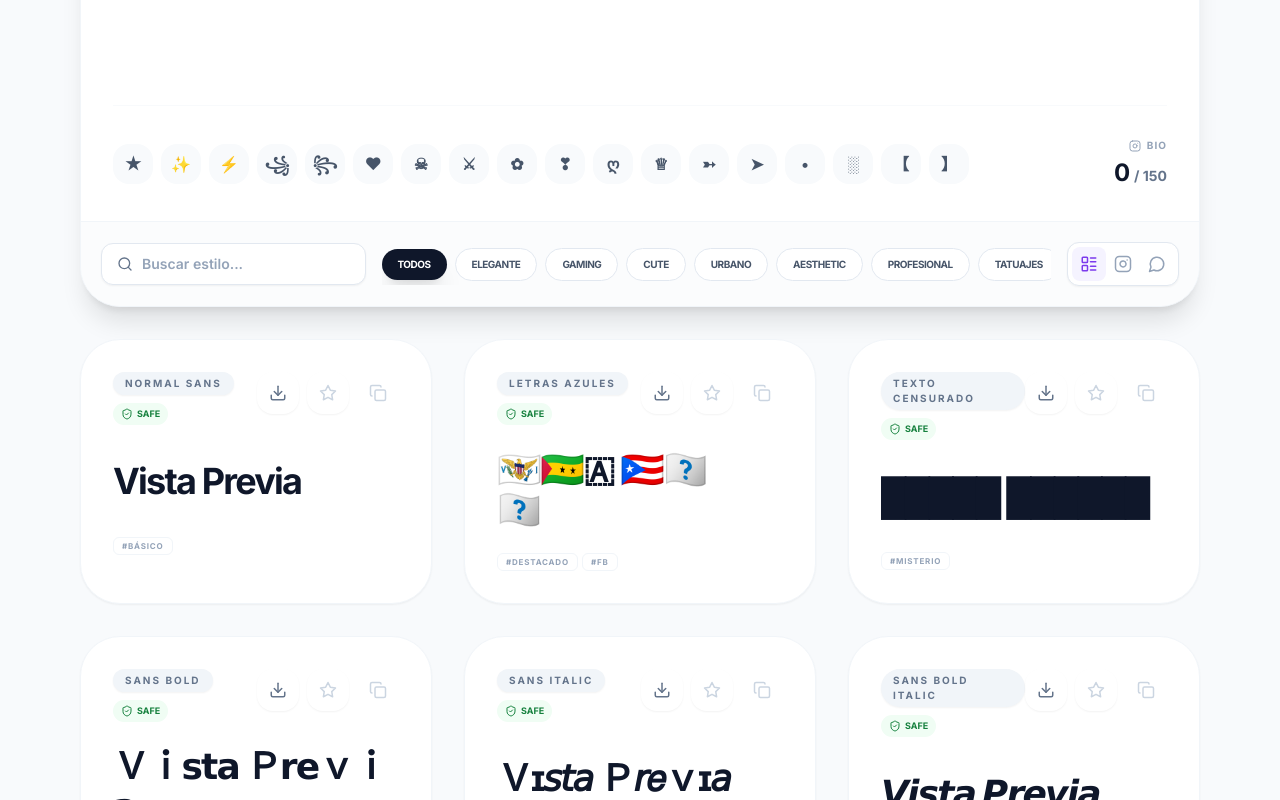
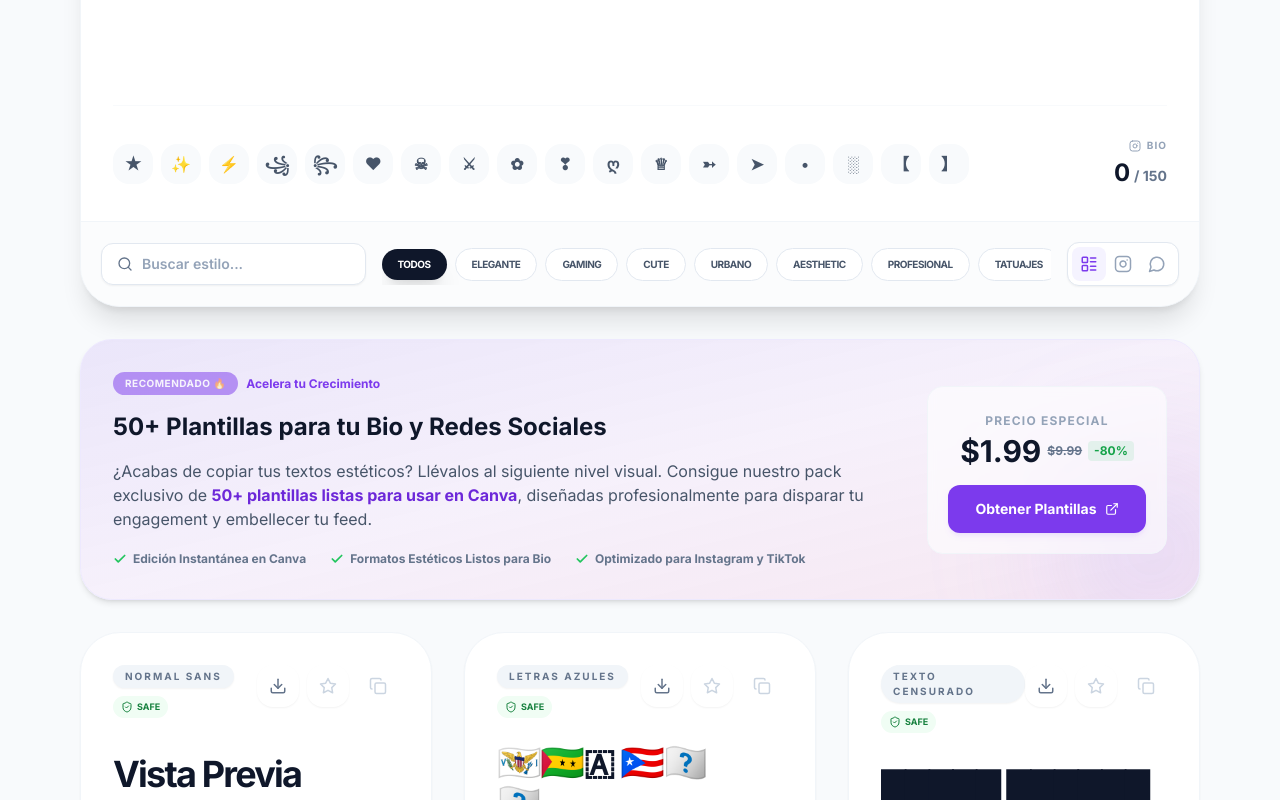
Before and after one commit to garrison2025/LetrasPro, a React (Vite) app: page / in a window 1280 px wide. Shown: the part 511-1311 px from the top of the page. Built offline with nearby package versions, Linux system fonts and the light colour scheme.

Commit message:
feat: add premium templates promo banner
Introduce a promotional section in the generator page to showcase premium Gumroad templates with a visually engaging design.

```diff
--- a/pages/GeneratorPage.tsx
+++ b/pages/GeneratorPage.tsx
@@ -523,6 +523,65 @@ const GeneratorPage: React.FC<GeneratorPageProps> = ({ config }) => {
           </div>
         </div>
 
+        {/* Gumroad Premium Templates Promo Banner */}
+        <div className="mb-8 p-6 md:p-8 rounded-[2rem] bg-gradient-to-br from-violet-600/10 via-fuchsia-500/5 to-pink-500/10 dark:from-violet-950/20 dark:via-fuchsia-950/10 dark:to-pink-950/20 border border-violet-100 dark:border-violet-900/50 shadow-md relative overflow-hidden group">
+          {/* Subtle decorative glow */}
+          <div className="absolute -right-12 -bottom-12 w-48 h-48 bg-violet-400/20 dark:bg-violet-600/20 rounded-full blur-3xl group-hover:scale-125 transition-transform duration-700 pointer-events-none"></div>
+
+          <div className="flex flex-col lg:flex-row items-stretch lg:items-center justify-between gap-6 relative z-10">
+            <div className="flex-1 space-y-4 text-left">
+              <div className="flex items-center gap-2">
+                <span className="px-3 py-1 rounded-full text-[10px] font-black bg-violet-600 text-white uppercase tracking-wider animate-pulse">
+                  Recomendado 🔥
+                </span>
+                <span className="text-xs font-bold text-violet-600 dark:text-violet-400">
+                  Acelera tu Crecimiento
+                </span>
+              </div>
+
+              <h3 className="text-xl md:text-2xl font-black text-slate-900 dark:text-white leading-tight">
+                50+ Plantillas para tu Bio y Redes Sociales
+              </h3>
+
+              <p className="text-slate-600 dark:text-slate-300 text-sm md:text-base max-w-3xl leading-relaxed">
+                ¿Acabas de copiar tus textos estéticos? Llévalos al siguiente nivel visual. Consigue nuestro pack exclusivo de <strong className="text-violet-700 dark:text-violet-300 font-bold">50+ plantillas listas para usar en Canva</strong>, diseñadas profesionalmente para disparar tu engagement y embellecer tu feed.
+              </p>
+
+              <div className="flex flex-wrap gap-x-6 gap-y-2 text-xs font-bold text-slate-500 dark:text-slate-400 pt-1">
+                <span className="flex items-center gap-1.5">
+                  <Check className="text-green-500" size={14} strokeWidth={3} /> Edición Instantánea en Canva
+                </span>
+                <span className="flex items-center gap-1.5">
+                  <Check className="text-green-500" size={14} strokeWidth={3} /> Formatos Estéticos Listos para Bio
+                </span>
+                <span className="flex items-center gap-1.5">
+                  <Check className="text-green-500" size={14} strokeWidth={3} /> Optimizado para Instagram y TikTok
+                </span>
+              </div>
+            </div>
+
+            <div className="flex flex-col sm:flex-row lg:flex-col items-center justify-center gap-4 lg:min-w-[240px] p-5 rounded-2xl bg-white/60 dark:bg-slate-800/60 backdrop-blur-sm border border-slate-100 dark:border-slate-700/50">
+              <div className="text-center sm:text-left lg:text-center space-y-0.5">
+                <span className="text-xs font-black text-slate-400 dark:text-slate-500 uppercase tracking-widest">Precio Especial</span>
+                <div className="flex items-center justify-center sm:justify-start lg:justify-center gap-1.5">
+                  <span className="text-2xl md:text-3xl font-black text-slate-900 dark:text-white">$1.99</span>
+                  <span className="text-xs font-bold text-slate-500 dark:text-slate-400 line-through">$9.99</span>
+                  <span className="text-xs font-extrabold text-green-600 dark:text-green-400 bg-green-500/10 px-1.5 py-0.5 rounded">-80%</span>
+                </div>
+              </div>
+
+              <a
+                href="https://littledreamerpress.gumroad.com/l/jzcusr"
+                target="_blank"
+                rel="noopener noreferrer"
+                className="w-full inline-flex items-center justify-center gap-2 px-6 py-3.5 bg-violet-600 hover:bg-violet-700 active:bg-violet-800 text-white font-black text-sm rounded-xl transition-all shadow-md shadow-violet-500/10 hover:shadow-lg hover:shadow-violet-500/20 active:scale-[0.98]"
+              >
+                Obtener Plantillas <ExternalLink size={14} />
+              </a>
+            </div>
+          </div>
+        </div>
+
         <HistoryBar history={history} onClear={() => setHistory([])} onSelect={setInputText} />
 
         <div className="min-h-[600px]">
```
